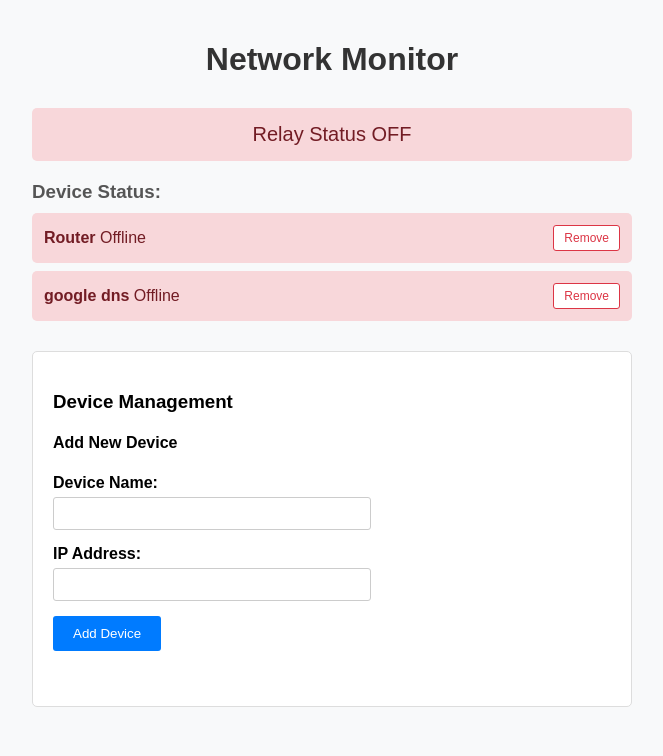
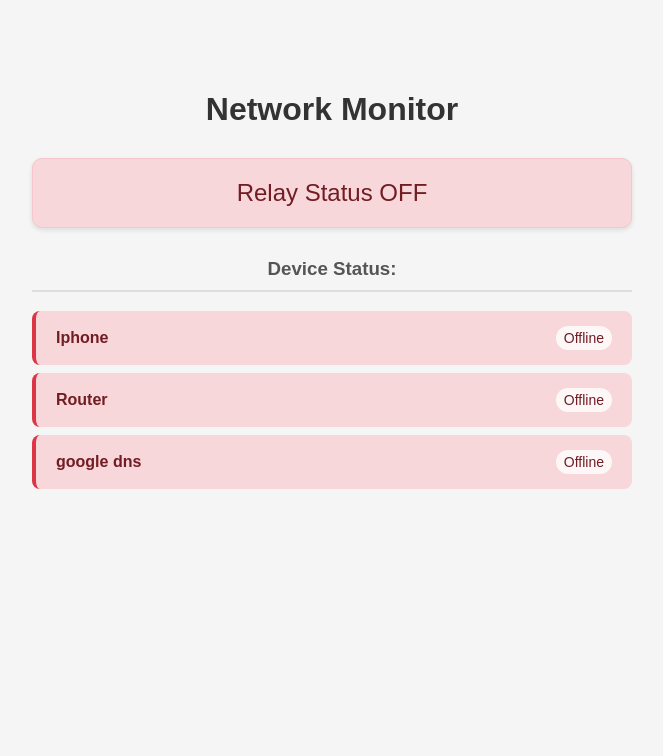
Before and after one commit to joshuahuggard96/network-monitor-pi, a Flask app: page / in a window 1280 px wide. Shown: the top 756 px of the page, without its empty margins (308-971 px from the left). Run offline with Flask 3, Linux system fonts and the light colour scheme.

Commit message:
Revert "added device remove and add"
This reverts commit 2900e9d5330f8d9c9fb1541ece820896aed213df.

```diff
--- a/app.py
+++ /dev/null
@@ -1,218 +0,0 @@
-"""
-Network Monitor Application
-
-A Flask-based web application that monitors network devices by pinging them
-and provides a web interface for device management.
-
-Author: Joshua Huggard
-Date: August 2025
-"""
-
-import threading
-import time
-import logging
-from ping3 import ping
-from flask import Flask, render_template, jsonify, request
-
-from devices import device_list
-
-# Configuration
-PING_INTERVAL = 0.5
-HOST = '0.0.0.0'
-PORT = 5000
-
-# Flask app initialization
-app = Flask(__name__)
-
-# Global variables
-output_status = False
-device_lock = threading.Lock()
-
-# Configure logging
-logging.basicConfig(level=logging.INFO)
-logger = logging.getLogger(__name__)
-
-
-def save_devices_to_file():
-    """Save the current device list to devices.py file."""
-    try:
-        with open('devices.py', 'w') as file:
-            file.write('# Network Monitor Device Configuration\n')
-            file.write('# Auto-generated file - modify with caution\n\n')
-            file.write('device_list = {\n')
-
-            for device_name, device_info in device_list.items():
-                file.write(f'    "{device_name}": {{\n')
-                file.write(f'        "ip": "{device_info["ip"]}",\n')
-                file.write(f'        "status": None,\n')
-                file.write(f'        "last_online": None\n')
-                file.write(f'    }},\n')
-
-            file.write('}\n')
-
-        logger.info("Device list successfully saved to devices.py")
-
-    except Exception as error:
-        logger.error(f"Failed to save devices.py: {error}")
-
-
-def ping_device(device):
-    """Ping a single device and update its status."""
-    ip_address = device["ip"]
-    response = ping(ip_address)
-    timestamp = time.strftime("%Y-%m-%d %H:%M:%S")
-
-    if response:
-        device["status"] = True
-        device["last_online"] = timestamp
-        logger.debug(f"Device {ip_address} is online")
-    else:
-        device["status"] = False
-        logger.debug(f"Device {ip_address} is offline")
-
-
-def ping_device_list():
-    """Continuously ping all devices and update global status."""
-    global output_status
-
-    logger.info("Starting device monitoring thread")
-
-    while True:
-        all_devices_online = True
-
-
-        with device_lock:
-            devices_copy = dict(device_list)
-
-        for device_name, device in devices_copy.items():
-            ping_device(device)
-            if not device["status"]:
-                all_devices_online = False
-
-        output_status = all_devices_online
-        logger.debug(f"Overall network status: {'Online' if output_status else 'Offline'}")
-
-        time.sleep(PING_INTERVAL)
-
-
-@app.route('/')
-def index():
-    """Serve the main dashboard page."""
-    return render_template('index.html')
-
-
-@app.route('/api/status')
-def get_status():
-    """API endpoint to get current network status."""
-    with device_lock:
-        device_list_copy = dict(device_list)
-
-    return jsonify({
-        'output_status': output_status,
-        'timestamp': time.time(),
-        'device_list': device_list_copy
-    })
-
-
-@app.route('/api/add-device', methods=['POST'])
-def add_device():
-    """API endpoint to add a new device to the monitoring list."""
-    try:
-        data = request.get_json()
-
-        if not data:
-            return jsonify({'success': False, 'error': 'No JSON data provided'}), 400
-
-        device_name = data.get('name')
-        device_ip = data.get('ip')
-
-        if not device_name or not device_ip:
-            return jsonify({'success': False, 'error': 'Both name and IP are required'}), 400
-
-        # Validate IP format
-        ip_parts = device_ip.split('.')
-        if len(ip_parts) != 4 or not all(part.isdigit() and 0 <= int(part) <= 255 for part in ip_parts):
-            return jsonify({'success': False, 'error': 'Invalid IP address format'}), 400
-
-        with device_lock:
-            if device_name in device_list:
-                return jsonify({'success': False, 'error': 'Device name already exists'}), 400
-
-            for existing_device in device_list.values():
-                if existing_device['ip'] == device_ip:
-                    return jsonify({'success': False, 'error': 'IP address already exists'}), 400
-
-            device_list[device_name] = {
-                "ip": device_ip,
-                "status": None,
-                "last_online": None
-            }
-
-            save_devices_to_file()
-
-        logger.info(f"Added new device: {device_name} ({device_ip})")
-
-        return jsonify({
-            'success': True,
-            'message': f'Device "{device_name}" added successfully'
-        })
-
-    except Exception as error:
-        logger.error(f"Error adding device: {error}")
-        return jsonify({'success': False, 'error': 'Internal server error'}), 500
-
-
-@app.route('/api/remove-device', methods=['POST'])
-def remove_device():
-    """API endpoint to remove a device from the monitoring list."""
-    try:
-        data = request.get_json()
-
-        if not data:
-            return jsonify({'success': False, 'error': 'No JSON data provided'}), 400
-
-        device_name = data.get('name')
-
-        if not device_name:
-            return jsonify({'success': False, 'error': 'Device name is required'}), 400
-
-        with device_lock:
-            if device_name not in device_list:
-                return jsonify({'success': False, 'error': 'Device not found'}), 404
-
-            removed_device = device_list.pop(device_name)
-            save_devices_to_file()
-
-        logger.info(f"Removed device: {device_name} ({removed_device['ip']})")
-
-        return jsonify({
-            'success': True,
-            'message': f'Device "{device_name}" removed successfully'
-        })
-
-    except Exception as error:
-        logger.error(f"Error removing device: {error}")
-        return jsonify({'success': False, 'error': 'Internal server error'}), 500
-
-
-def main():
-    """Main application entry point."""
-    werkzeug_logger = logging.getLogger("werkzeug")
-    werkzeug_logger.setLevel(logging.ERROR)
-
-    ping_thread = threading.Thread(
-        target=ping_device_list,
-        daemon=True,
-        name="PingMonitorThread"
-    )
-    ping_thread.start()
-
-    logger.info("Network Monitor started")
-    logger.info(f"Web interface available at http://localhost:{PORT}")
-    logger.info(f"Monitoring {len(device_list)} devices")
-
-    app.run(host=HOST, port=PORT, debug=False, threaded=True)
-
-
-if __name__ == '__main__':
-    main()
--- a/static/css/style.css
+++ b/static/css/style.css
@@ -1,138 +1,100 @@
 body {
     font-family: Arial, sans-serif;
     max-width: 600px;
-    margin: 0 auto;
+    margin: 50px auto;
     padding: 20px;
-    background-color: #f8f9fa;
+    text-align: center;
+    background-color: #f5f5f5;
 }
 
 h1 {
-    text-align: center;
     color: #333;
     margin-bottom: 30px;
 }
 
 .status {
-    font-size: 20px;
-    padding: 15px;
+    font-size: 24px;
+    padding: 20px;
+    border-radius: 10px;
     margin: 20px 0;
-    border-radius: 5px;
-    text-align: center;
+    box-shadow: 0 2px 5px rgba(0,0,0,0.1);
 }
 
 .online {
     background-color: #d4edda;
     color: #155724;
+    border: 1px solid #c3e6cb;
 }
 
 .offline {
     background-color: #f8d7da;
     color: #721c24;
+    border: 1px solid #f5c6cb;
 }
 
 .loading {
     background-color: #fff3cd;
     color: #856404;
+    border: 1px solid #ffeaa7;
 }
 
 .ip-item {
-    padding: 12px;
+    padding: 15px 20px;
     margin: 8px 0;
-    border-radius: 5px;
+    border-radius: 8px;
+    transition: all 0.3s ease;
     display: flex;
     justify-content: space-between;
     align-items: center;
+    font-size: 16px;
+}
+
+.ip-item strong {
+    font-weight: 600;
+    margin-right: 10px;
+}
+
+.status-indicator {
+    font-size: 14px;
+    font-weight: 500;
+    padding: 4px 8px;
+    border-radius: 12px;
+    background-color: rgba(255, 255, 255, 0.8);
+}
+
+.ip-item:hover {
+    transform: translateY(-2px);
+    box-shadow: 0 4px 12px rgba(0,0,0,0.15);
 }
 
 .ip-online {
     background-color: #d4edda;
     color: #155724;
+    border-left: 4px solid #28a745;
 }
 
 .ip-offline {
     background-color: #f8d7da;
     color: #721c24;
+    border-left: 4px solid #dc3545;
 }
 
 .ip-checking {
     background-color: #fff3cd;
     color: #856404;
+    border-left: 4px solid #ffc107;
 }
 
 #timestamp {
     color: #666;
     font-size: 14px;
-    text-align: center;
-    margin: 15px 0;
+    margin: 20px 0;
+    font-style: italic;
 }
 
 #ip-list h3 {
     color: #555;
-    margin: 20px 0 10px 0;
+    margin-top: 30px;
+    border-bottom: 2px solid #ddd;
+    padding-bottom: 10px;
 }
-
-.device-management {
-    margin: 30px 0;
-    padding: 20px;
-    background-color: #ffffff;
-    border-radius: 5px;
-    border: 1px solid #ddd;
-}
-
-.form-group {
-    margin-bottom: 15px;
-}
-
-.form-group label {
-    display: block;
-    margin-bottom: 5px;
-    font-weight: bold;
-}
-
-.form-group input {
-    width: 100%;
-    max-width: 300px;
-    padding: 8px;
-    border: 1px solid #ccc;
-    border-radius: 3px;
-}
-
-.btn-primary {
-    background-color: #007bff;
-    color: white;
-    padding: 10px 20px;
-    border: none;
-    border-radius: 3px;
-    cursor: pointer;
-}
-
-.btn-primary:hover {
-    background-color: #0056b3;
-}
-
-.btn-danger {
-    background-color: white;
-    color: #dc3545;
-    padding: 5px 10px;
-    border: 1px solid #dc3545;
-    border-radius: 3px;
-    cursor: pointer;
-    font-size: 12px;
-}
-
-#message {
-    margin-top: 15px;
-    padding: 10px;
-    border-radius: 3px;
-    text-align: center;
-}
-
-.success {
-    background-color: #d4edda;
-    color: #155724;
-}
-
-.error {
-    background-color: #f8d7da;
-    color: #721c24;
-}
--- a/static/js/app.js
+++ b/static/js/app.js
@@ -17,7 +17,7 @@ function updateStatus() {
             const ipListDiv = document.getElementById('ip-list');
             ipListDiv.innerHTML = '<h3>Device Status:</h3>';
 
-            // Handle device_list format with remove buttons
+            // Handle device_list format
             for (const [deviceName, deviceInfo] of Object.entries(data.device_list)) {
                 const deviceDiv = document.createElement('div');
                 deviceDiv.className = 'ip-item';
@@ -25,29 +25,20 @@ function updateStatus() {
                 if (deviceInfo.status === true) {
                     deviceDiv.classList.add('ip-online');
                     deviceDiv.innerHTML = `
-                        <div>
                         <strong>${deviceName}</strong>
                         <span class="status-indicator">Online</span>
-                        </div>
-                        <button onclick="removeDevice('${deviceName}')" class="btn-danger">Remove</button>
                     `;
                 } else if (deviceInfo.status === false) {
                     deviceDiv.classList.add('ip-offline');
                     deviceDiv.innerHTML = `
-                        <div>
                         <strong>${deviceName}</strong>
                         <span class="status-indicator">Offline</span>
-                        </div>
-                        <button onclick="removeDevice('${deviceName}')" class="btn-danger">Remove</button>
                     `;
                 } else {
                     deviceDiv.classList.add('ip-checking');
                     deviceDiv.innerHTML = `
-                        <div>
                         <strong>${deviceName}</strong>
                         <span class="status-indicator">Checking</span>
-                        </div>
-                        <button onclick="removeDevice('${deviceName}')" class="btn-danger">Remove</button>
                     `;
                 }
 
@@ -61,86 +52,10 @@ function updateStatus() {
         });
 }
 
-// Add device form handler
-function setupAddDeviceForm() {
-    const form = document.getElementById('add-device-form');
-    const messageDiv = document.getElementById('message');
-
-    if (form) {
-        form.addEventListener('submit', function(e) {
-            e.preventDefault();
-
-            const formData = new FormData(form);
-            const deviceData = {
-                name: formData.get('name'),
-                ip: formData.get('ip')
-            };
-
-            fetch('/api/add-device', {
-                method: 'POST',
-                headers: {
-                    'Content-Type': 'application/json',
-                },
-                body: JSON.stringify(deviceData)
-            })
-            .then(response => response.json())
-            .then(data => {
-                if (data.success) {
-                    messageDiv.innerHTML = `<div class="success">${data.message}</div>`;
-                    form.reset();
-                    updateStatus(); // Refresh the device list
-                } else {
-                    messageDiv.innerHTML = `<div class="error">Error: ${data.error}</div>`;
-                }
-            })
-            .catch(error => {
-                console.error('Error:', error);
-                messageDiv.innerHTML = `<div class="error">Error adding device</div>`;
-            });
-        });
-    }
-}
-
-// Remove device function
-function removeDevice(deviceName) {
-    if (confirm(`Are you sure you want to remove "${deviceName}"?`)) {
-        fetch('/api/remove-device', {
-            method: 'POST',
-            headers: {
-                'Content-Type': 'application/json',
-            },
-            body: JSON.stringify({name: deviceName})
-        })
-        .then(response => response.json())
-        .then(data => {
-            if (data.success) {
-                updateStatus(); // Refresh the device list
-                showMessage(`Device "${deviceName}" removed successfully`, 'success');
-            } else {
-                showMessage(`Error: ${data.error}`, 'error');
-            }
-        })
-        .catch(error => {
-            console.error('Error:', error);
-            showMessage('Error removing device', 'error');
-        });
-    }
-}
-
-// Helper function to show messages
-function showMessage(text, type) {
-    const messageDiv = document.getElementById('message');
-    messageDiv.innerHTML = `<div class="${type}">${text}</div>`;
-    setTimeout(() => {
-        messageDiv.innerHTML = '';
-    }, 3000);
-}
-
 // Initialize the application
 function initApp() {
     console.log('Network Monitor Dashboard loaded');
     updateStatus();
-    setupAddDeviceForm(); // Setup form handlers
     setInterval(updateStatus, 500);
 }
 
--- a/templates/index.html
+++ b/templates/index.html
@@ -8,29 +8,9 @@
 </head>
 <body>
     <h1>Network Monitor</h1>
-    <div id="status" class="status loading">Checking network status</div>
+    <div id="status" class="status loading">Checking network status...</div>
     <div id="timestamp"></div>
     <div id="ip-list"></div>
-
-
-    <div class="device-management">
-        <h3>Device Management</h3>
-        <div class="add-device-section">
-            <h4>Add New Device</h4>
-            <form id="add-device-form">
-                <div class="form-group">
-                    <label for="device-name">Device Name:</label>
-                    <input type="text" id="device-name" name="name">
-                </div>
-                <div class="form-group">
-                    <label for="device-ip">IP Address:</label>
-                    <input type="text" id="device-ip" name="ip" pattern="^(?:[0-9]{1,3}\.){3}[0-9]{1,3}$">
-                </div>
-                <button type="submit" class="btn-primary">Add Device</button>
-            </form>
-            <div id="message"></div>
-        </div>
-    </div>
 
     <script src="{{ url_for('static', filename='js/app.js') }}"></script>
 </body>
```
Also changed, not shown: app_v0.5.py (added, +70 -0 lines), devices.py (+5 -3 lines), README.md. Lines whose indentation alone changed are shown as unchanged.
